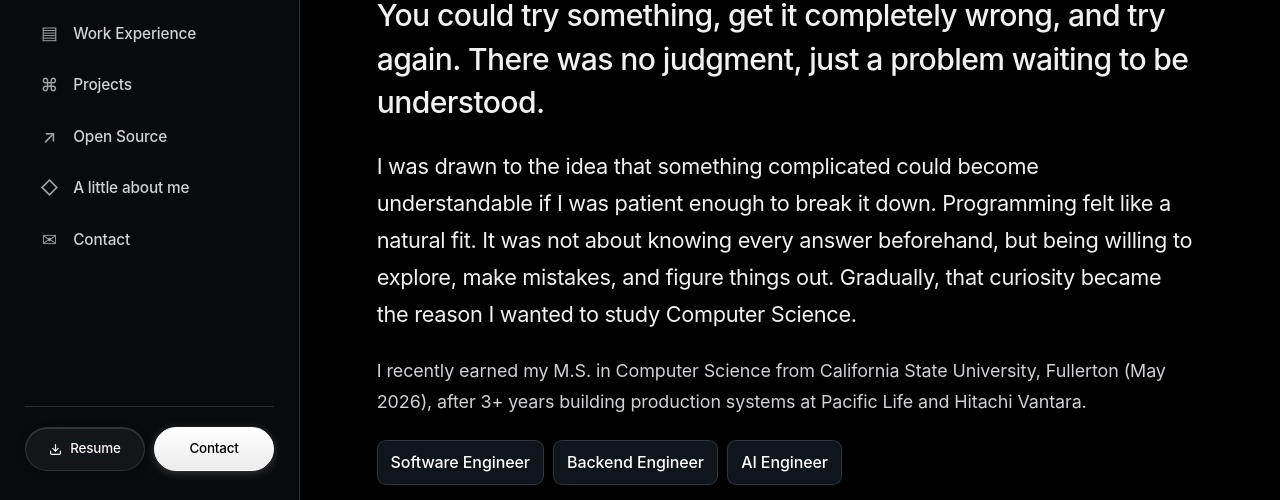
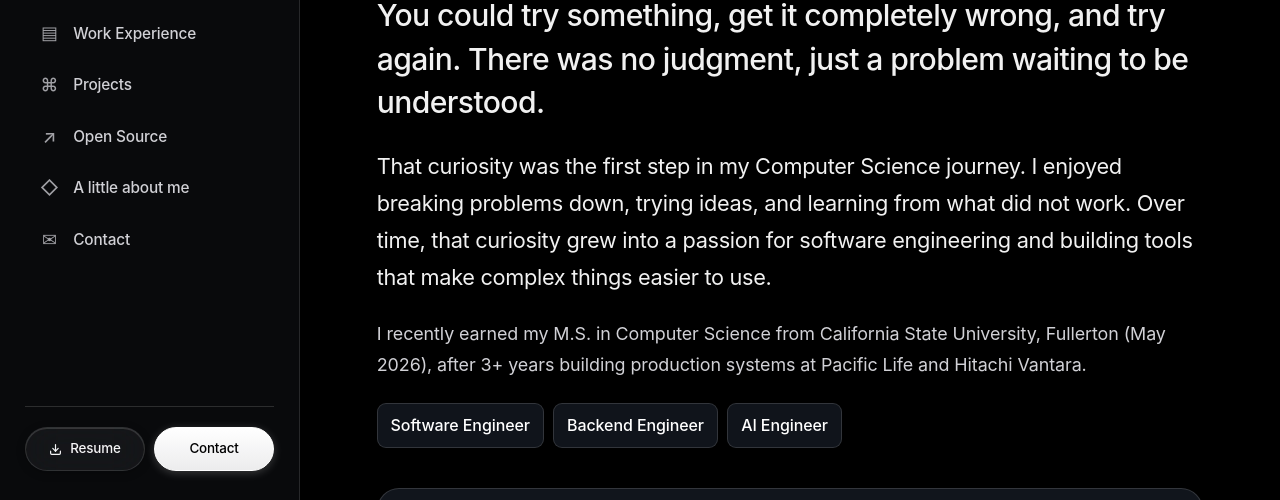
Before and after one commit to sunandatata/Portfolio_SunandaTata, a plain HTML site: page index.html in a window 1280 px wide. Shown: the part 300-800 px from the top of the page. Drawn offline with Linux system fonts and the light colour scheme.

Commit message:
Refine portfolio origin story

```diff
--- a/index.html
+++ b/index.html
@@ -1602,7 +1602,7 @@
         <div class="eyebrow-badge"><span class="pulse-dot" aria-hidden="true"></span><span>Software Engineer · AI / Backend Systems</span></div>
         <h1 class="display-h1" id="hero-title"><span class="hero-name">Hi, I'm Sunanda Tata.</span><span class="hero-subhead home-subhead"><span class="hero-subhead-accent">Software Engineer</span></span></h1>
         <p class="hero-origin">You could try something, get it completely wrong, and try again. There was no judgment, just a problem waiting to be understood.</p>
-        <p class="hero-lede">I was drawn to the idea that something complicated could become understandable if I was patient enough to break it down. Programming felt like a natural fit. It was not about knowing every answer beforehand, but being willing to explore, make mistakes, and figure things out. Gradually, that curiosity became the reason I wanted to study Computer Science.</p>
+        <p class="hero-lede">That curiosity was the first step in my Computer Science journey. I enjoyed breaking problems down, trying ideas, and learning from what did not work. Over time, that curiosity grew into a passion for software engineering and building tools that make complex things easier to use.</p>
         <p class="home-detail">I recently earned my M.S. in Computer Science from California State University, Fullerton (May 2026), after 3+ years building production systems at Pacific Life and Hitachi Vantara.</p>
         <div class="home-role-tags" aria-label="Areas of work"><span>Software Engineer</span><span>Backend Engineer</span><span>AI Engineer</span></div>
         <article class="home-connect-card">
```
